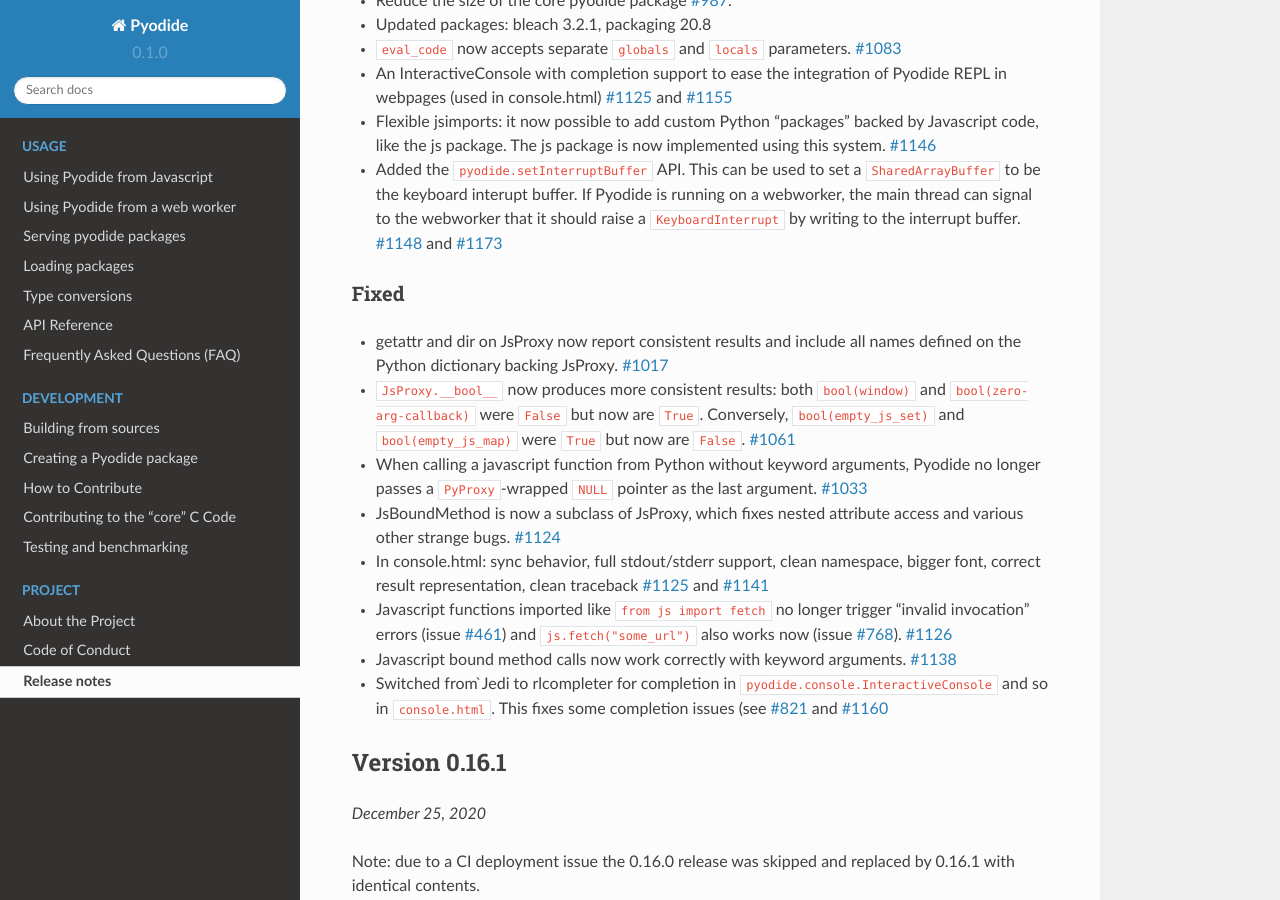
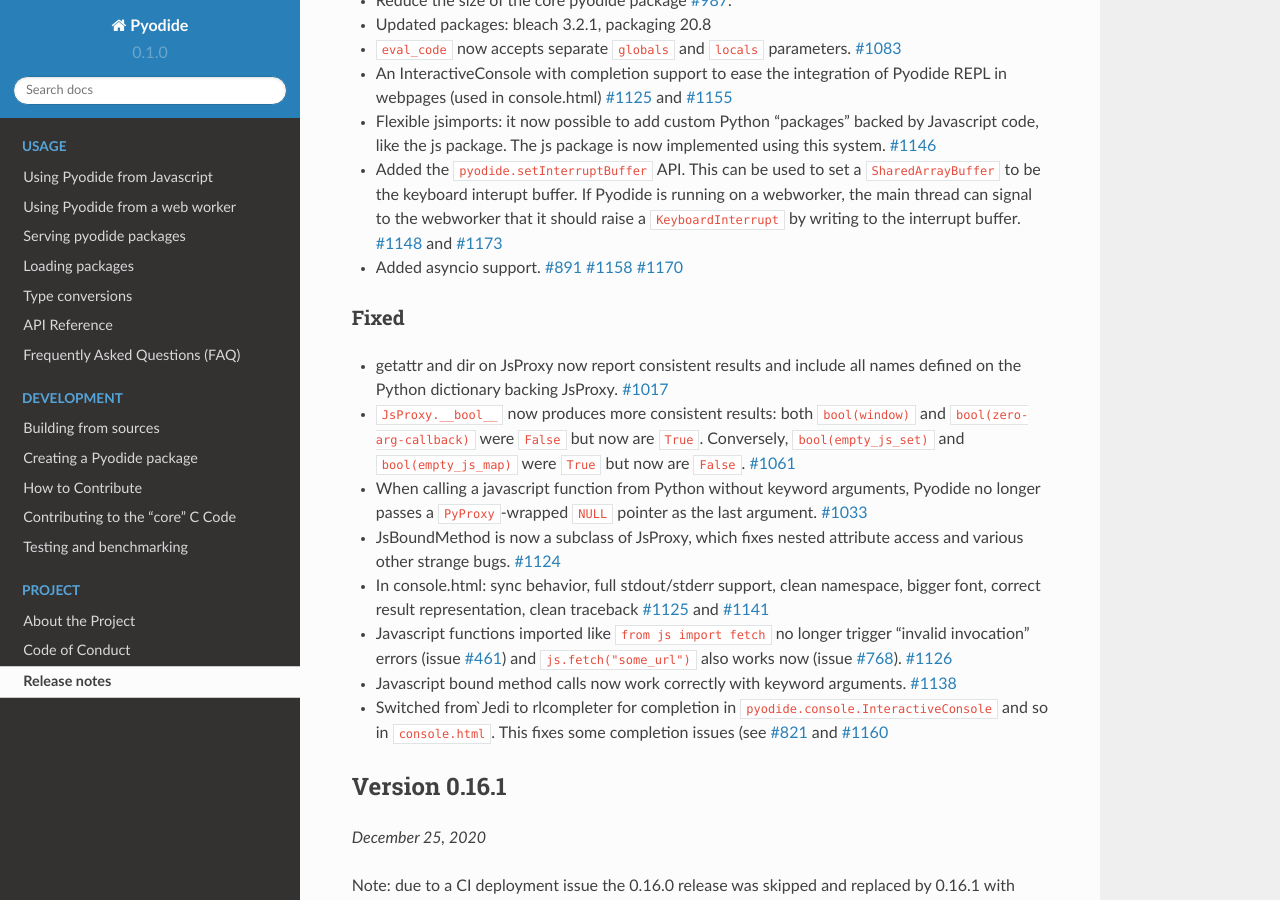
Before and after one commit to pyodide/pyodide, a Sphinx documentation site: the page built from docs/project/changelog.md, in a window 1280 px wide and 900 px high, scrolled down 743 px. Built offline with Sphinx 7.4.7 and the Read the Docs theme 2.0.0, drawn with Linux system fonts in a browser that asks for light colours; the version number is read from the project's files by our own code.

Commit message:
Update changelog

```diff
--- a/docs/project/changelog.md
+++ b/docs/project/changelog.md
@@ -53,6 +53,10 @@
   raise a `KeyboardInterrupt` by writing to the interrupt buffer.
   [#1148](https://github.com/iodide-project/pyodide/pull/1148) and
   [#1173](https://github.com/iodide-project/pyodide/pull/1173)
+- Added asyncio support.
+  [#891](https://github.com/iodide-project/pyodide/pull/891)
+  [#1158](https://github.com/iodide-project/pyodide/pull/1158)
+  [#1170](https://github.com/iodide-project/pyodide/pull/1170)
 
 ### Fixed
 - getattr and dir on JsProxy now report consistent results and include all
```
